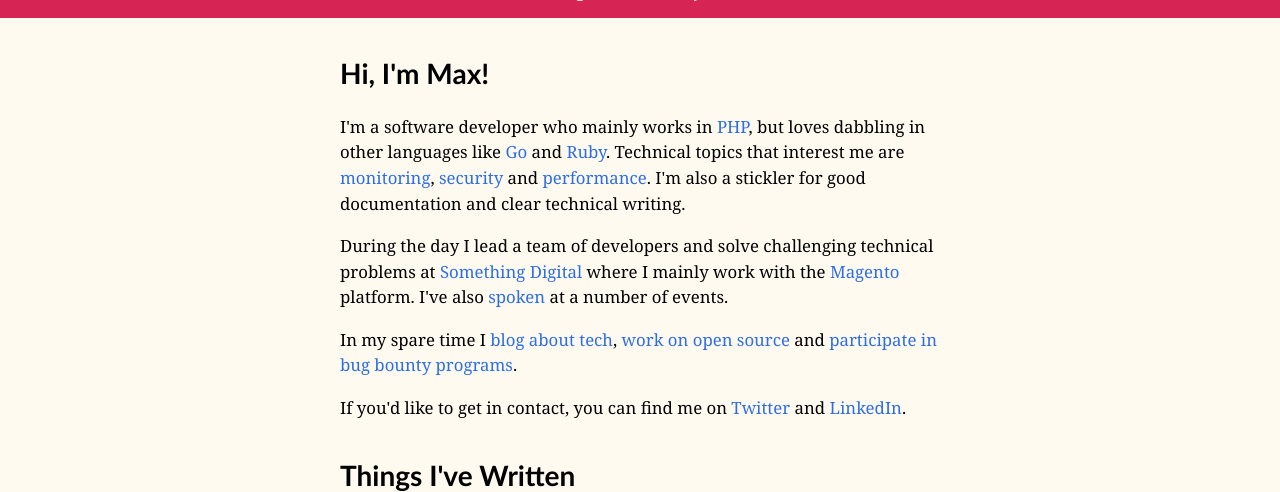
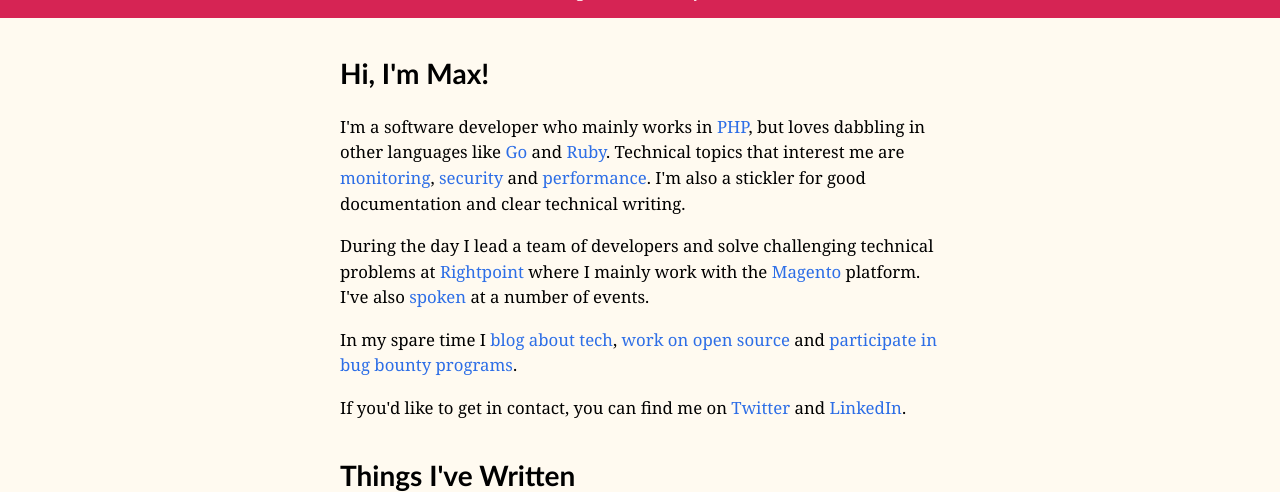
Before and after one commit to mpchadwick/mpchadwick.github.io, a Jekyll site: the page built from index.html, in a window 1280 px wide and 900 px high, scrolled down 322 px, cut to the strip 0-492 px from the top of the window. Built offline with Jekyll 4.4.1, drawn with Linux system fonts in a browser that asks for light colours.

Commit message:
Update bio

```diff
--- a/_includes/bio.html
+++ b/_includes/bio.html
@@ -11,7 +11,7 @@
 {%endif%}
 <p>I'm a software developer who mainly works in <a href="{{ site.baseurl }}/tags/#php">PHP</a>, but loves dabbling in other languages like <a href="{{ site.baseurl }}/tags/#go">Go</a> and <a href="{{ site.baseurl }}/tags/#ruby">Ruby</a>. Technical topics that interest me are <a href="{{ site.baseurl }}/tags/#monitoring">monitoring</a>, <a href="{{ site.baseurl }}/tags/#security">security</a> and <a href="{{ site.baseurl }}/tags/#performance">performance</a>. I'm also a stickler for good documentation and clear technical writing.</p>
 
-<p>During the day I lead a team of developers and solve challenging technical problems at <a href="https://www.somethingdigital.com/">Something Digital</a> where I mainly work with the <a href="{{ site.baseurl }}/tags/#magento">Magento</a> platform. I've also <a href="/talks">spoken</a> at a number of events.</p>
+<p>During the day I lead a team of developers and solve challenging technical problems at <a href="https://www.rightpoint.com/">Rightpoint</a> where I mainly work with the <a href="{{ site.baseurl }}/tags/#magento">Magento</a> platform. I've also <a href="/talks">spoken</a> at a number of events.</p>
 
 <p>In my spare time I <a href="{{ site.baseurl }}/blog">blog about tech</a>, <a href="https://github.com/mpchadwick">work on open source</a> and <a href="https://bugcrowd.com/mpchadwick">participate in bug bounty programs</a>.</p>
 
```
